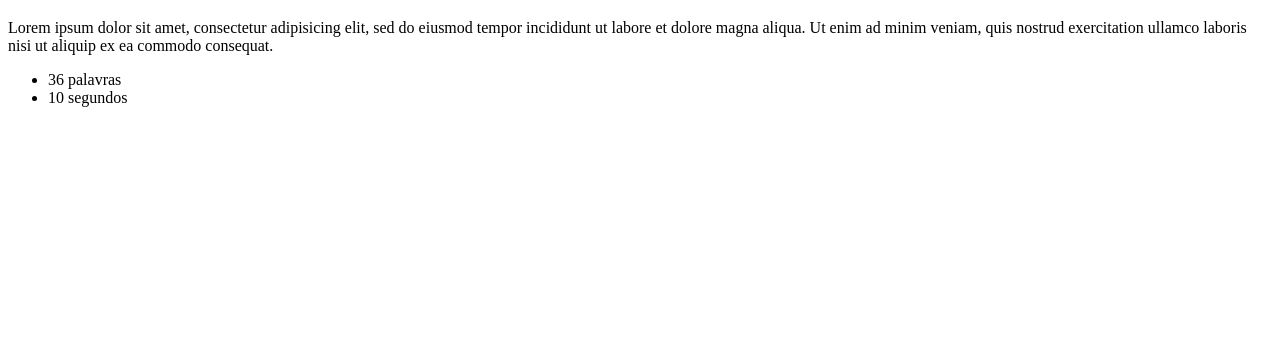
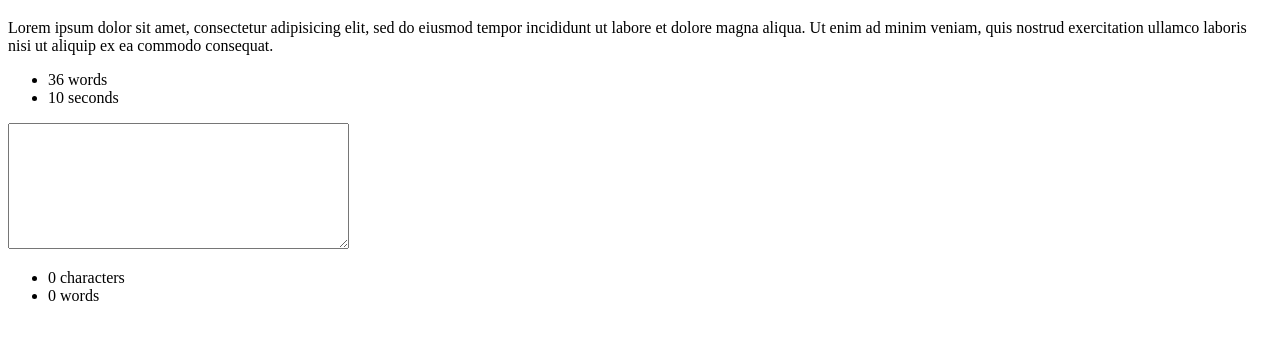
Before and after one commit to joabetc/typer-game, a plain HTML site: page public/principal.html in a window 1280 px wide. Shown: the part 61-400 px from the top of the page. Drawn offline with Linux system fonts and the light colour scheme.

Commit message:
Adding typing field

```diff
--- a/public/principal.html
+++ b/public/principal.html
@@ -8,8 +8,13 @@
     <h1>Alura Typer</h1>
     <p class="phrase">Lorem ipsum dolor sit amet, consectetur adipisicing elit, sed do eiusmod tempor incididunt ut labore et dolore magna aliqua. Ut enim ad minim veniam, quis nostrud exercitation ullamco laboris nisi ut aliquip ex ea commodo consequat.</p>
     <ul class="info">
-        <li><span id="phrase-size">30</span> palavras</li>
-        <li>10 segundos</li>
+        <li><span id="phrase-size">30</span> words</li>
+        <li>10 seconds</li>
+    </ul>
+    <textarea id="typing-field" cols="40" rows="8"></textarea>
+    <ul>
+        <li>0 characters</li>
+        <li>0 words</li>
     </ul>
     <script src="js/jquery.js"></script>
     <script src="js/main.js"></script>
```
